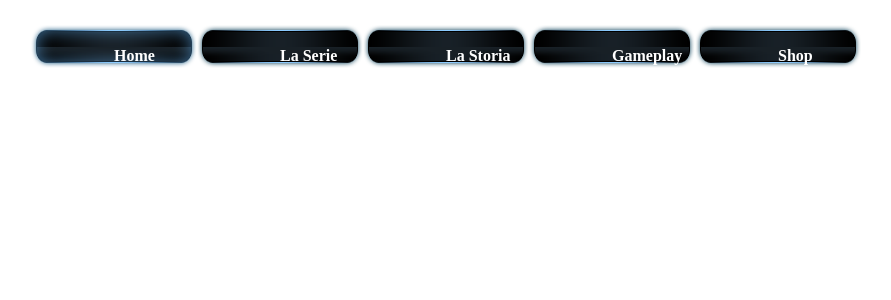
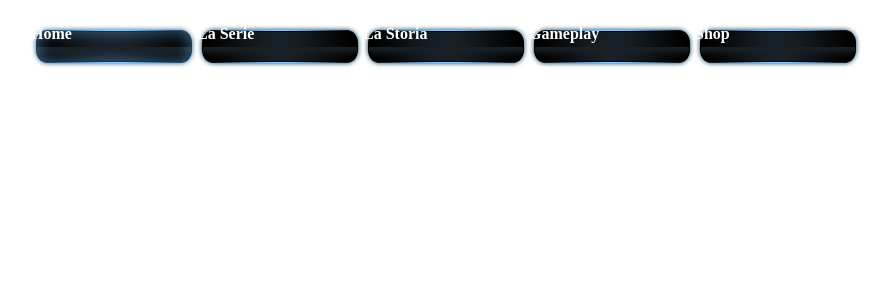
Before and after one commit to Felkun/amm, a PHP site: page / in a window 1280 px wide. Shown: the part 120-420 px from the top of the page, without its empty margins (17-908 px from the left). Run offline with PHP 8.4, Linux system fonts and the light colour scheme.

Commit message:
Pova bottoni

```diff
--- a/css/style.css
+++ b/css/style.css
@@ -47,7 +47,5 @@ ul#menu {
 }
 
 span.menu {
-    position: relative;
-    top:      50%;
-    left:     50%;
+    text-align: center;
 }
```
